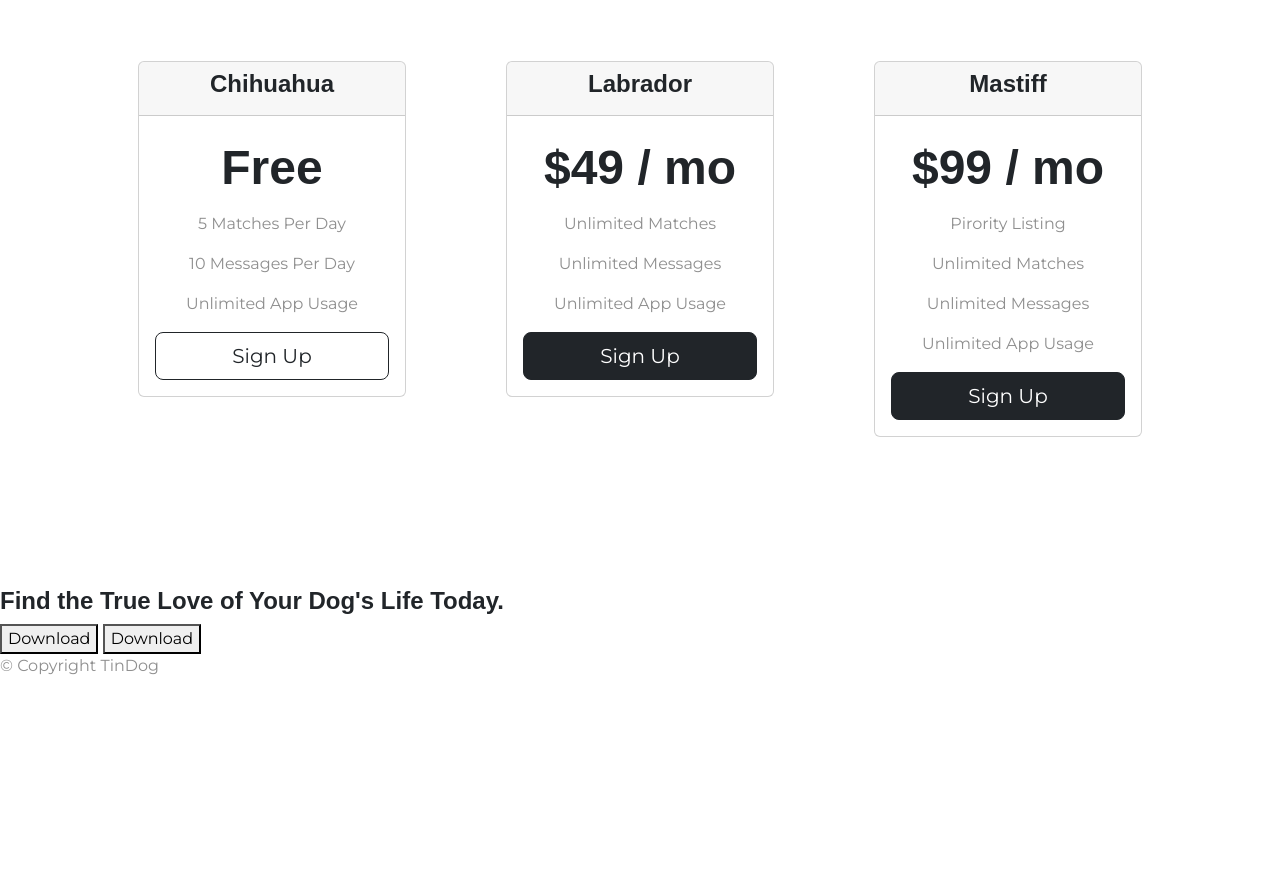
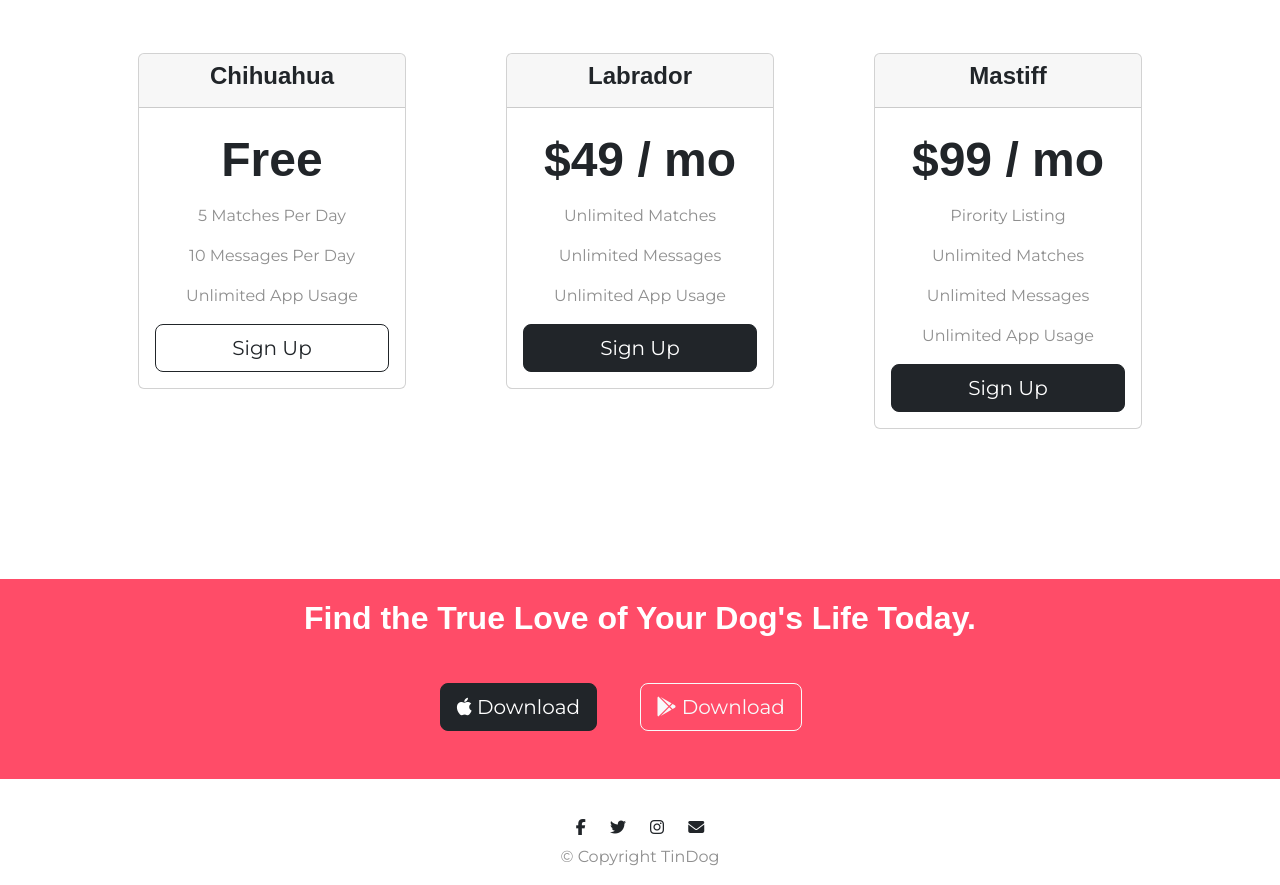
Before and after one commit to sebahani/TinDog-Start-master, a plain HTML site: page index.html in a window 1280 px wide. Shown: the part 2319-3204 px from the top of the page. Before the commit the page ends 3013 px from the top, so only its background shows below. Drawn offline with nearby package versions, Linux system fonts and the light colour scheme.

Commit message:
footer section&media querey

```diff
--- a/css/styles.css
+++ b/css/styles.css
@@ -58,7 +58,7 @@ p {
 
 /* Download buttons  */
 .download-button {
-  margin: 5% 3% 5% 0
+  margin: 3% 3% 5% 0
 }
 
 /* title image */
@@ -132,3 +132,42 @@ p {
 .pricing-col {
   padding: 50px;
 }
+
+
+@media (max-width:1028px) {
+  #title{
+    text-align: center;
+    padding-bottom: 20px;
+  }
+  .dog {
+    position: static;
+    transform: rotate(0);
+  }
+}
+
+/*call to action section*/
+
+#cta {
+  background-color: #ff4c68;
+  height: 200px;
+  text-align: center;
+  padding-top: 20px;
+}
+ .end {
+   color: #fff;
+   font-size: 2rem;
+   font-weight: bold;
+ }
+
+/*footer*/
+
+#footer {
+  text-align: center;
+  background-color: #fff;
+
+}
+
+.contacts {
+  padding: 40px 10px 10px 10px;
+
+}
--- a/index.html
+++ b/index.html
@@ -221,9 +221,10 @@
 
   <section id="cta">
 
-    <h3>Find the True Love of Your Dog's Life Today.</h3>
-    <button type="button">Download</button>
-    <button type="button">Download</button>
+    <h3 class="end">Find the True Love of Your Dog's Life Today.</h3>
+    <button type="button" class="btn btn-dark btn-lg download-button"><i class="fa-brands fa-apple"></i> Download</button>
+    <button type="button" class="btn btn-outline-light btn-lg download-button"><i class="fa-brands fa-google-play"></i> Download</button>
+
 
   </section>
 
@@ -231,6 +232,14 @@
   <!-- Footer -->
 
   <footer id="footer">
+
+    <div>
+      <i class="fa-brands fa-facebook-f contacts"></i>
+      <i class="fa-brands fa-twitter contacts"></i>
+      <i class="fa-brands fa-instagram contacts"></i>
+      <i class="fa-solid fa-envelope contacts"></i>
+    </div>
+
 
     <p>© Copyright TinDog</p>
 
```
